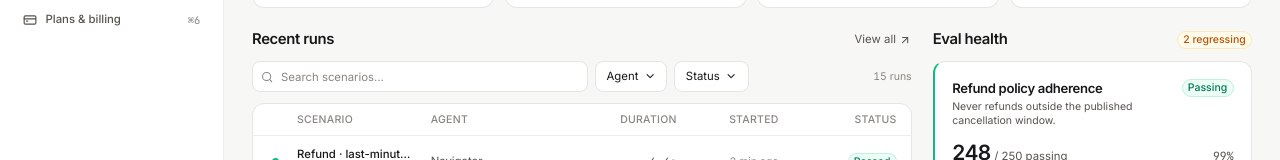
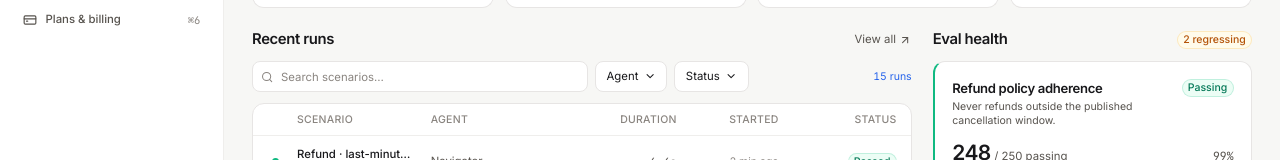
Before and after one commit to Soffi-Originals/crucible-demo, a React (Vite) app: page / in a window 1280 px wide. Shown: the part 252-412 px from the top of the page. Built offline with nearby package versions, Linux system fonts and the light colour scheme.

Commit message:
AI: Edit src/components/views/RunsFilterBar.tsx

```diff
--- a/src/components/views/RunsFilterBar.tsx
+++ b/src/components/views/RunsFilterBar.tsx
@@ -229,7 +229,7 @@ export function RunsFilterBar({
         />
 
         {/* Result count */}
-        <Text size="xs" tone="subtle" className="ml-auto shrink-0 tabular-nums">
+        <Text size="xs" tone="accent" className="ml-auto shrink-0 tabular-nums">
           {hasActiveFilters
             ? `Showing ${filteredCount} of ${totalCount}`
             : `${totalCount} runs`}
```
